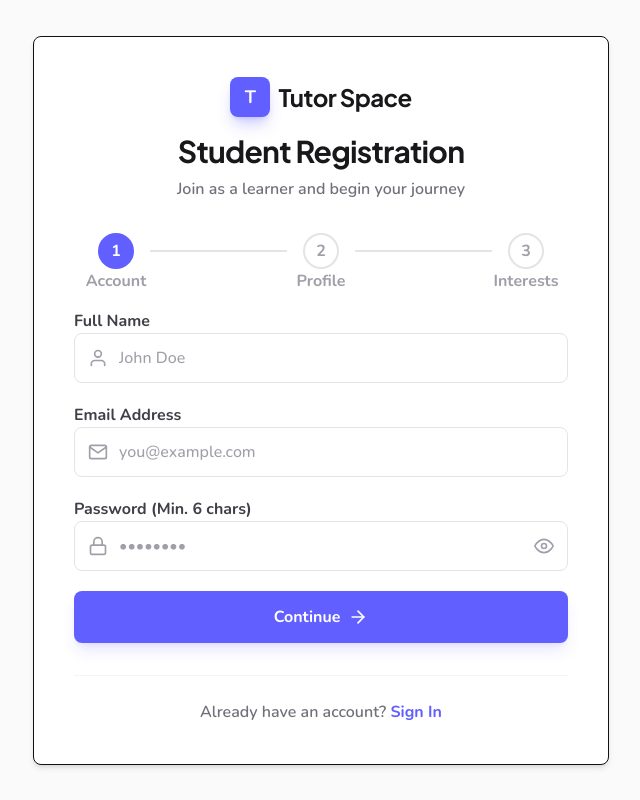
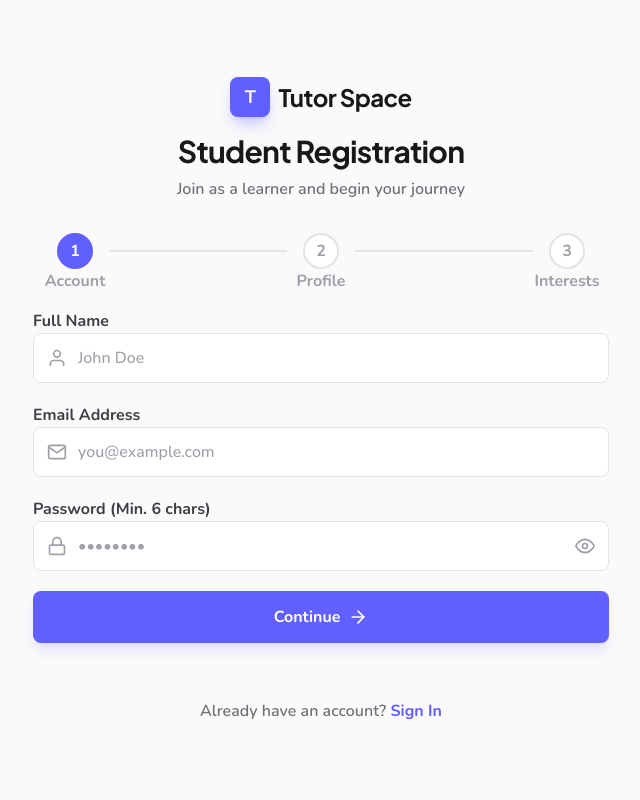
Before and after one commit to Foxses-Studio/tutor-space, a Next.js app: page /register in a window 1280 px wide. Shown: the whole page, without its empty margins (319-959 px from the left). Built offline with nearby package versions, Linux system fonts and the light colour scheme.

Commit message:
style: remove boxed containers, borders, and shadows from register and login pages for a completely flat and seamless integrated design

```diff
--- a/app/(app)/login/LoginForm.tsx
+++ b/app/(app)/login/LoginForm.tsx
@@ -73,7 +73,7 @@ export default function LoginForm() {
         initial={{ opacity: 0, y: 20 }}
         animate={{ opacity: 1, y: 0 }}
         transition={{ duration: 0.5, ease: 'easeOut' }}
-        className="w-full max-w-lg bg-white border border-zinc-150 rounded-lg shadow-md p-8 sm:p-10 relative z-10"
+        className="w-full max-w-lg bg-transparent p-0 relative z-10"
       >
 
         {/* Branding header */}
@@ -174,7 +174,7 @@ export default function LoginForm() {
         </form>
 
         {/* Footer info link */}
-        <div className="mt-8 text-center text-base font-semibold text-zinc-500 border-t border-zinc-100 pt-6">
+        <div className="mt-8 text-center text-base font-semibold text-zinc-500 pt-6">
           Don&apos;t have an account?{' '}
           <Link
             href="/register"
--- a/app/(app)/register/RegisterForm.tsx
+++ b/app/(app)/register/RegisterForm.tsx
@@ -121,7 +121,7 @@ export default function RegisterForm() {
         initial={{ opacity: 0, y: 20 }}
         animate={{ opacity: 1, y: 0 }}
         transition={{ duration: 0.5, ease: 'easeOut' }}
-        className="w-full max-w-xl bg-white border border-zinc-150 rounded-lg shadow-md p-8 sm:p-10 relative z-10"
+        className="w-full max-w-xl bg-transparent p-0 relative z-10"
       >
 
         {/* Branding header */}
@@ -429,7 +429,7 @@ export default function RegisterForm() {
         </div>
 
         {/* Footer info link */}
-        <div className="mt-8 text-center text-base font-semibold text-zinc-500 border-t border-zinc-100 pt-6">
+        <div className="mt-8 text-center text-base font-semibold text-zinc-500 pt-6">
           Already have an account?{' '}
           <Link
             href="/login"
```
